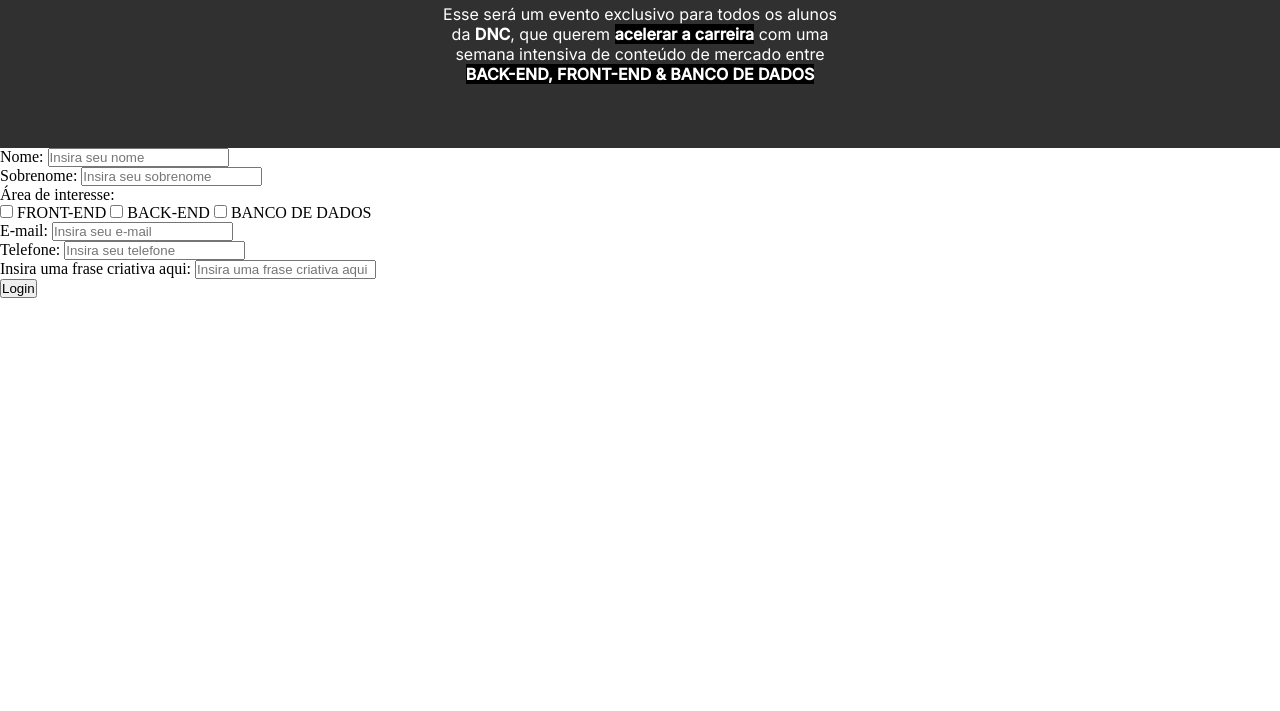
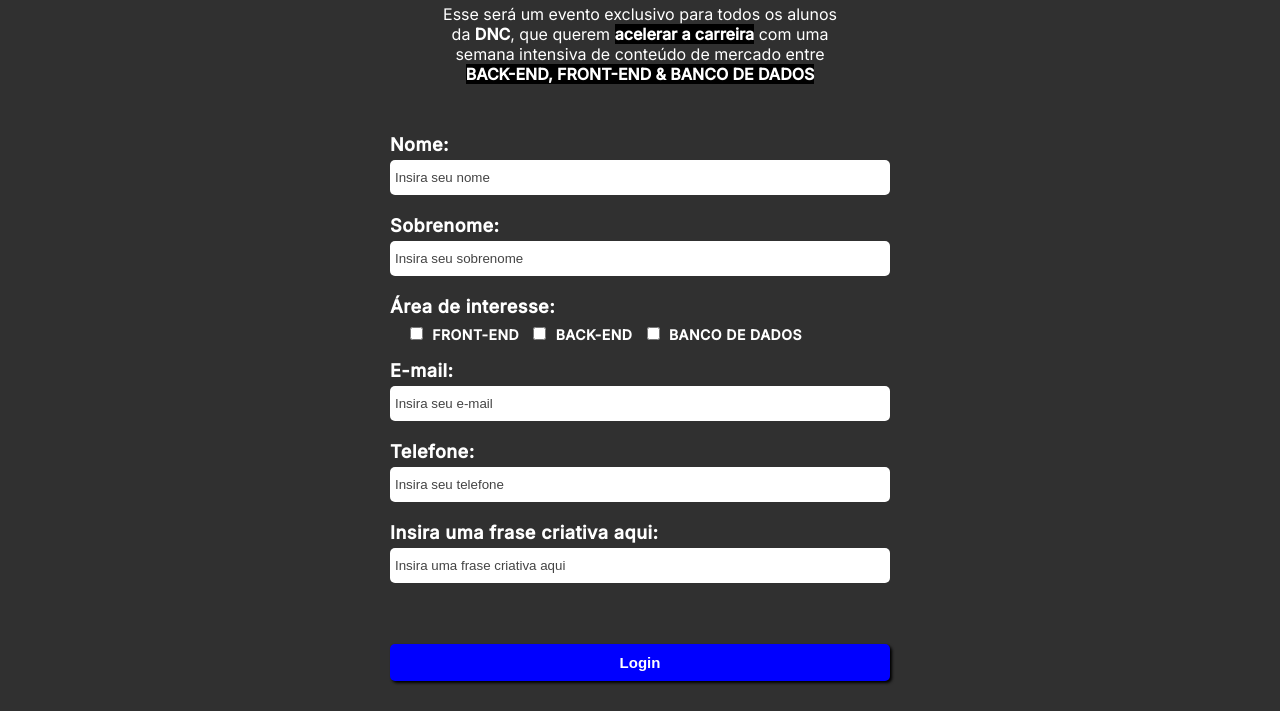
Before and after one commit to allisonSantos/bootcamp-dnc, a plain HTML site: page index.html in a window 1280 px wide. Shown: the part 182-893 px from the top of the page. Before the commit the page ends 800 px from the top, so only its background shows below. Drawn offline with Linux system fonts and the light colour scheme.

Commit message:
Finalizando o formulário

```diff
--- a/css/estilo.css
+++ b/css/estilo.css
@@ -2,11 +2,16 @@
     margin: 0;
     padding: 0;
 }
+:root{
+    --fonte-padrão:'inter';
+    --cor-fundo: #303030;
+}
+/* menu principal */
 #principal{
     width: 100%;
     height: 80px;
     background-color: #202020;
-    font-family: "inter";
+    font-family: var(--fonte-padrão);
     display: flex;
     justify-content: space-between;
     align-items: center;
@@ -22,8 +27,12 @@
     width: 50%;
     justify-content:space-around;
 }
+.menu a:hover{
+    background-color: #303030;
+}
+
 #principal button{
-    box-shadow: 3px 2px 4px rgba(12, 112, 242, 0.25);
+    box-shadow: 2px 2px 3px black;
     font-weight: 600;
     font-size: 15px;
     margin-right: 10%;
@@ -32,21 +41,24 @@
     border: none;
     background-color: blue;
     color: white;
+    cursor: pointer;
 }
 /* Fim menu principal */
+/* Header informacional */
 header{
+    width: 100%;
+    padding-bottom: 50px;
     text-align: center;
-    height: 250px;
-    background-color: #303030;
+    background-color:var(--cor-fundo);
 }
 header h1{
     font-size: 30px;
     padding-top: 50px;
     color: white;
-    font-family: "inter";
+    font-family: var(--fonte-padrão);
 }
 header p{
-    font-family: "inter";
+    font-family: var(--fonte-padrão);
     color: white;
     padding-top: 20px;
 }
@@ -58,4 +70,52 @@
     background-color: black;
     font-weight: 600;
 }
-/* Fim informacional */
+/* Fim header informacional */
+/* Começo section */
+section{
+    display: flex;
+    justify-content: center;
+    background-color: #303030;
+}
+form{
+    display: flex;
+    flex-direction: column;
+    font-size: 18px;
+    font-family: var(--fonte-padrão);
+    color: white;
+    width: 500px;
+    font-weight: 600;
+    letter-spacing: 0.5px;
+}
+form input{
+    padding: 10px 0 10px 5px;
+    margin: 5px 0 20px 0;
+    border-radius: 5px;
+    border:none;
+}
+form input::placeholder{
+    color: rgb(68, 68, 68);
+}
+form input[type="checkbox"]{
+    scale: 1;
+}form .checkbox-sec input{
+    margin: 10px 5px 20px 10px;
+}
+form .checkbox-sec{
+    font-size: 14px;
+    line-height: 10px;
+    text-indent: 10px;
+}
+form button{
+    padding: 10px;
+    color: white;
+    font-weight: 600;
+    font-size: 15px;
+    background-color: blue;
+    border: none;
+    border-radius: 5px;
+    box-shadow: 2px 2px 3px black;
+    margin: 20px 0 30px 0;
+    cursor: pointer;
+}
+/* fim section */
--- a/index.html
+++ b/index.html
@@ -21,8 +21,8 @@
             <button>Login</button>
         </nav>
         <!-- Fim menu principal -->
-        <!-- Começo section principal -->
-        <section>
+
+        <!-- Começo header principal -->
             <header>
                 <h1>BOOTCAMP DNC</h1>
                 <p>Esse será um evento exclusivo para todos os alunos<br>
@@ -30,36 +30,44 @@
                 semana intensiva de conteúdo de mercado entre<br>
                 <span class="dev">BACK-END, FRONT-END & BANCO DE DADOS</span></p>
             </header>
+            <!-- Fim header principal -->
+            <!-- Começo section -->
+            <section>
             <form action="" method="post">
                 <label>Nome:</label>
                 <input type="text" id="nome" placeholder="Insira seu nome">
-                <br>
+
                 <label>Sobrenome:</label>
                 <input type="sobrenome" id="sobrenome" placeholder="Insira seu sobrenome">
-                <br>
+
                 <label>Área de interesse:</label>
-                <br>
+                <div class="checkbox-sec">
                 <input type="checkbox" id="front" name="front" value="front">
-                <label for="front"> FRONT-END</label>
+                <label > FRONT-END</label>
+
                 <input type="checkbox" id="back" name="back" value="back">
-                <label for="back"> BACK-END</label>
+                <label > BACK-END</label>
+
                 <input type="checkbox" id="banco" name="banco" value="banco">
-                <label for="banco"> BANCO DE DADOS</label>
-                <br>
+                <label > BANCO DE DADOS</label>
+                </div>
+
                 <label>E-mail:</label>
                 <input type="email" id="email" placeholder="Insira seu e-mail">
-                <br>
                 <label>Telefone:</label>
+
                 <input type="text" id="text" placeholder="Insira seu telefone">
-                <br>
                 <label>Insira uma frase criativa aqui:</label>
+
                 <input type="frase" id="frase" placeholder="Insira uma frase criativa aqui">
                 <br>
                 <button type="submit">Login</button>
 
             </form>
-        </section>
-        <!-- Fim section principal -->
+            </section>
+            <!-- fim section -->
+
+
 
 </body>
 </html>
```
